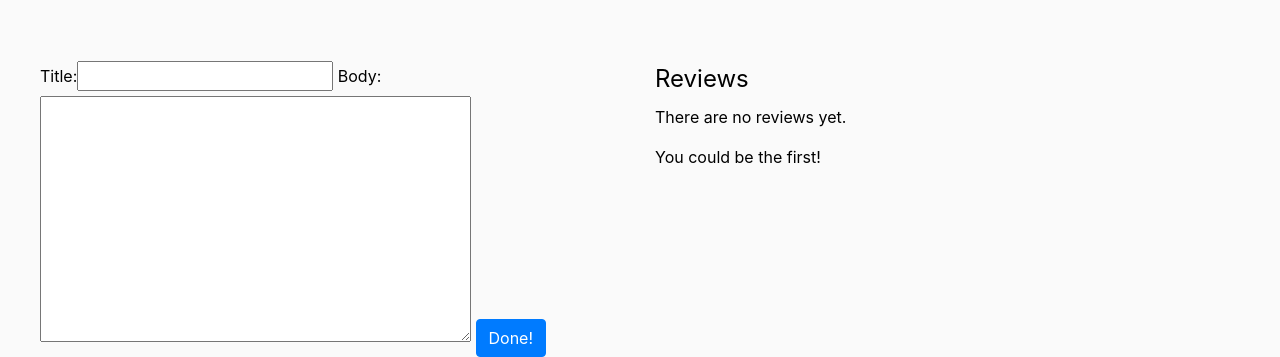
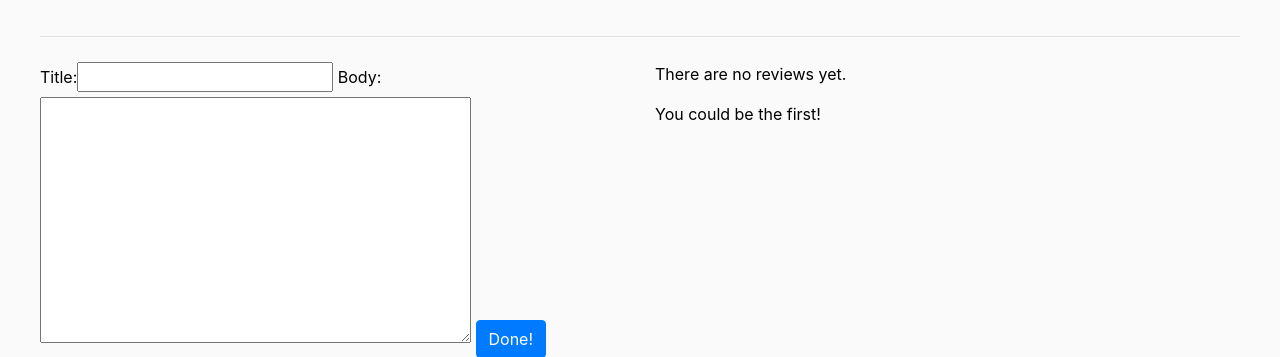
Before and after one commit to js-ferguson/gPMS, a Django app: template clinic/templates/clinic_profile.html in a window 1280 px wide. Shown: the part 356-713 px from the top of the page. Run offline with Django 3.2, Linux system fonts and the light colour scheme; the template is opened without the code that fills it: values that come from a table or form of the project are taken from there, others are empty; some libraries are stand-ins or nearby versions.

Commit message:
commiting clinic_profile.html.. because it got missed in the last commit

```diff
--- a/clinic/templates/clinic_profile.html
+++ b/clinic/templates/clinic_profile.html
@@ -36,6 +36,7 @@
             </div>
             {% endfor %}
         </ul>
+        <hr>
     </div>
 </div>
 <div class="row reviews">
@@ -53,7 +54,6 @@
     </div>
 
     <div class="col-sm review-frame">
-        <legend>Reviews</legend>
         {% if not reviews %}
         <p>There are no reviews yet.</p>
         <p>You could be the first!</p>
@@ -63,12 +63,13 @@
         <div class="review-slip col-sm">
             <div>
             <h5 class="review-title">{{ r.title }}</h5>
-            <button class="btn-small btn-danger">Edit</button>
+            <button class="btn-small">Edit</button>
             </div>
             <div>
             <p>{{ r.body }}</p>
             </div>
         </div>
+        <hr>
         {% endfor %}
     </div>
 </div>
```
